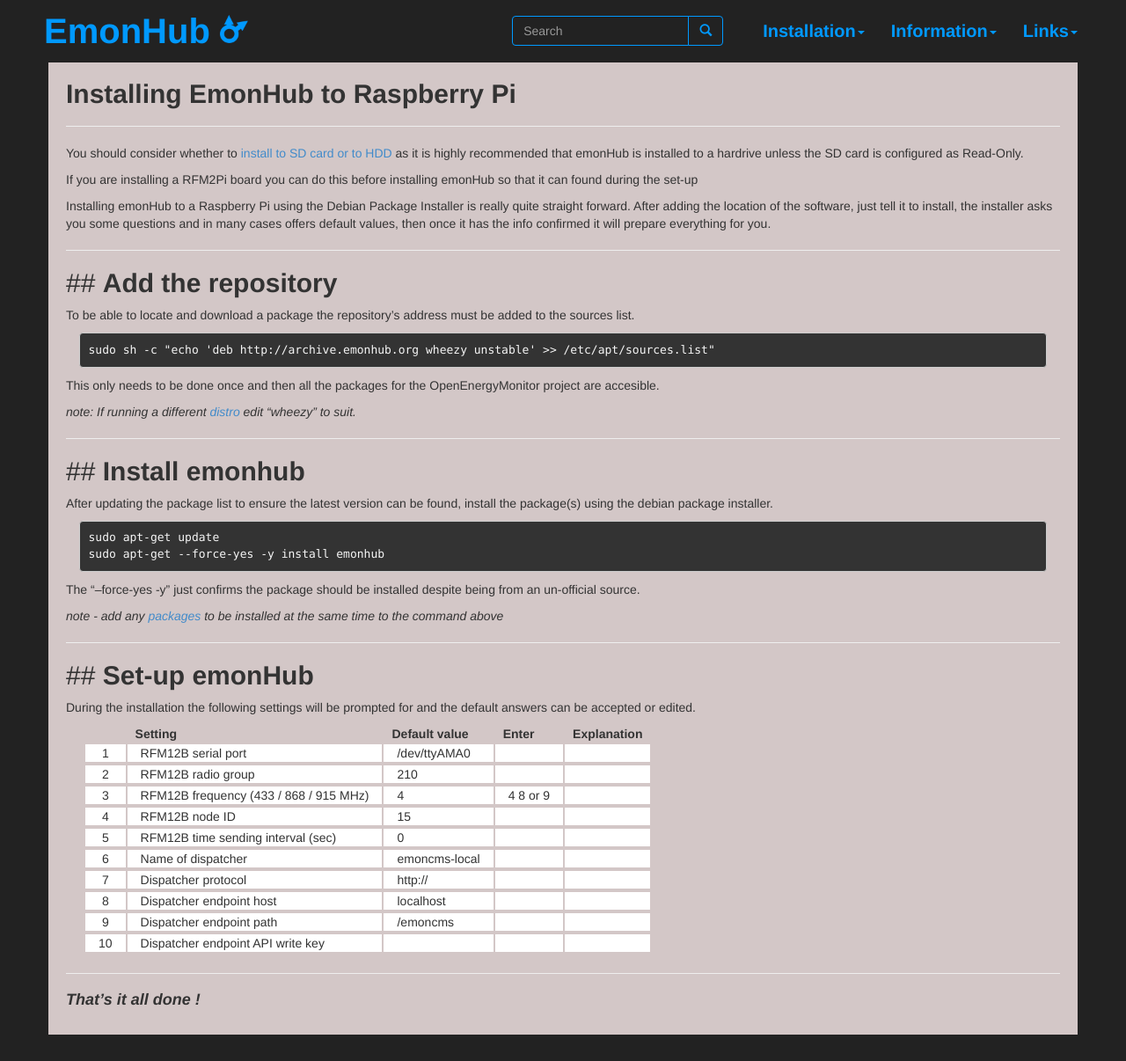
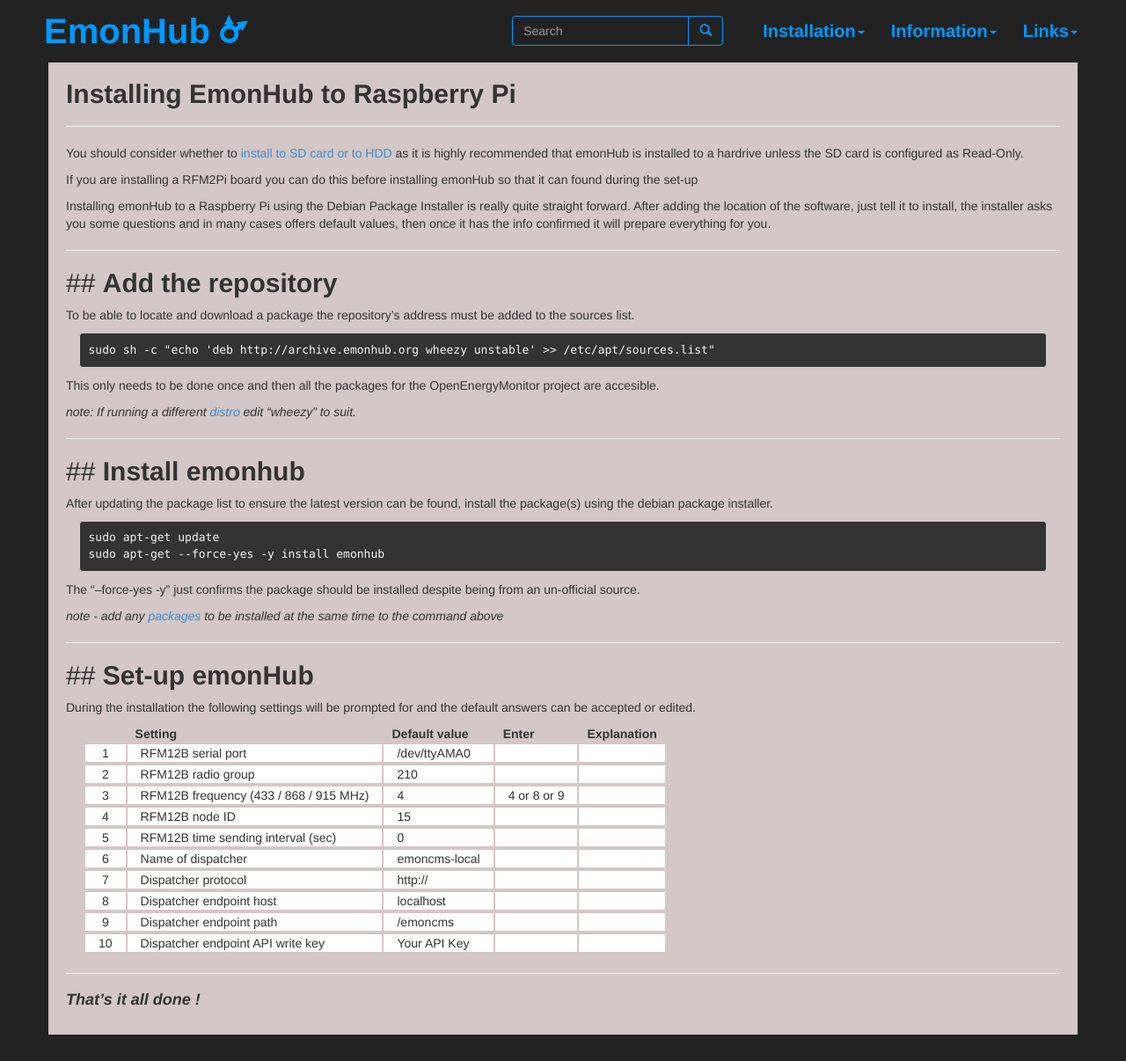
Before and after one commit to otherWIP/otherwip.github.io, a Jekyll site: the page built from documentation/install/raspberrypi/index.md, in a window 1280 px wide and 1206 px high. Shown: the whole window at 88% size. Built offline with Jekyll 4.4.1, drawn with Linux system fonts in a browser that asks for light colours; nearby versions of some CDN libraries.

Commit message:
Update hub_qa.md

```diff
--- a/_includes/info/setup/hub_qa.md
+++ b/_includes/info/setup/hub_qa.md
@@ -6,11 +6,11 @@ During the installation the following settings will be prompted for and the defa
 | :---: | :--- | :--- | :--- | :--- |
 | 1 | RFM12B serial port | /dev/ttyAMA0 |  ||
 | 2 | RFM12B radio group | 210 |  |
-| 3 | RFM12B frequency (433 / 868 / 915 MHz) | 4 | 4 8 or 9 ||
+| 3 | RFM12B frequency (433 / 868 / 915 MHz) | 4 | 4 or 8 or 9 ||
 | 4 | RFM12B node ID | 15 | ||
 | 5 | RFM12B time sending interval (sec) | 0 | | |
 |6|Name of dispatcher|emoncms-local||
 |7|Dispatcher protocol|http://|||
 |8|Dispatcher endpoint host|localhost|||
 |9|Dispatcher endpoint path|/emoncms|||
-|10|Dispatcher endpoint API write key||||
+|10|Dispatcher endpoint API write key|Your API Key|||
```
